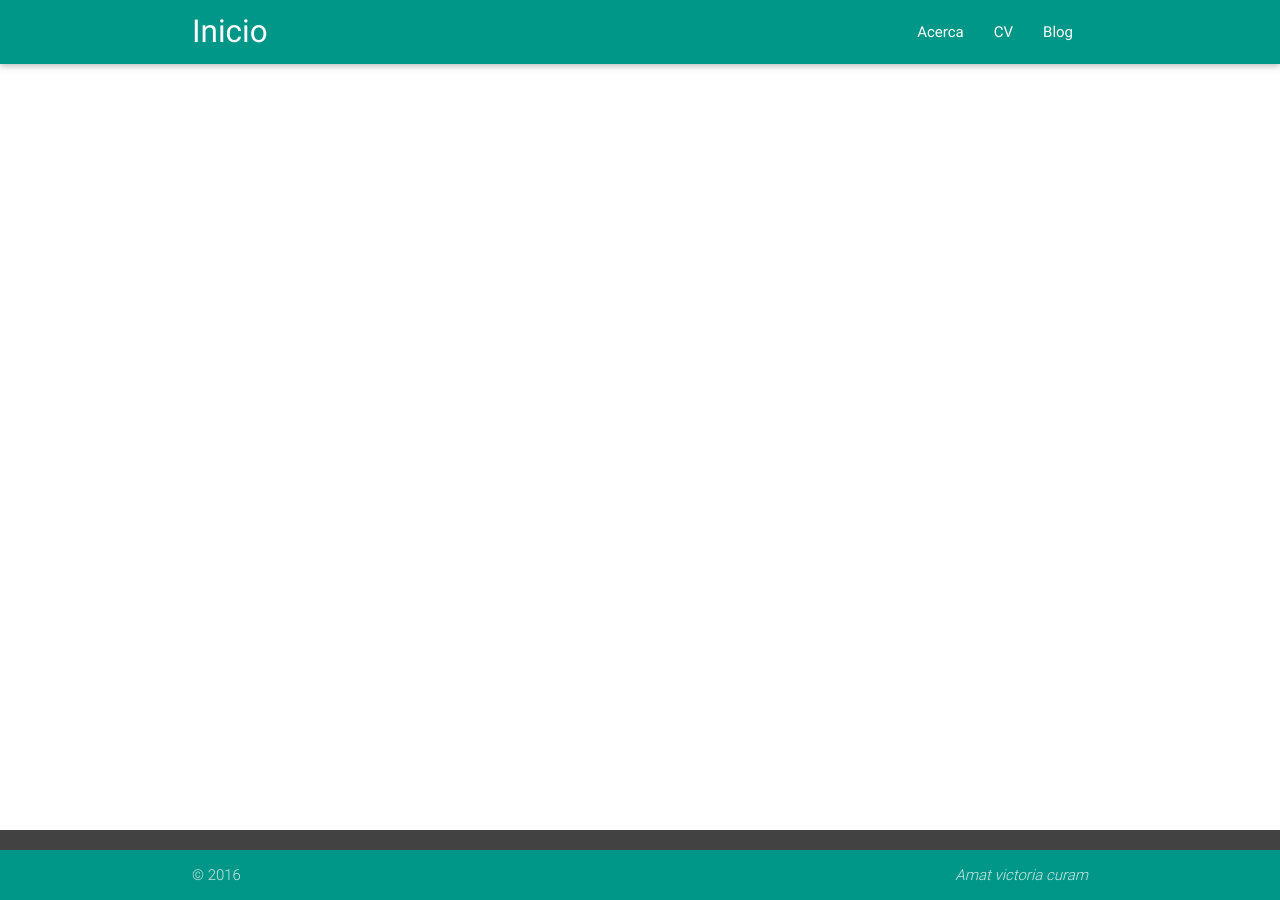
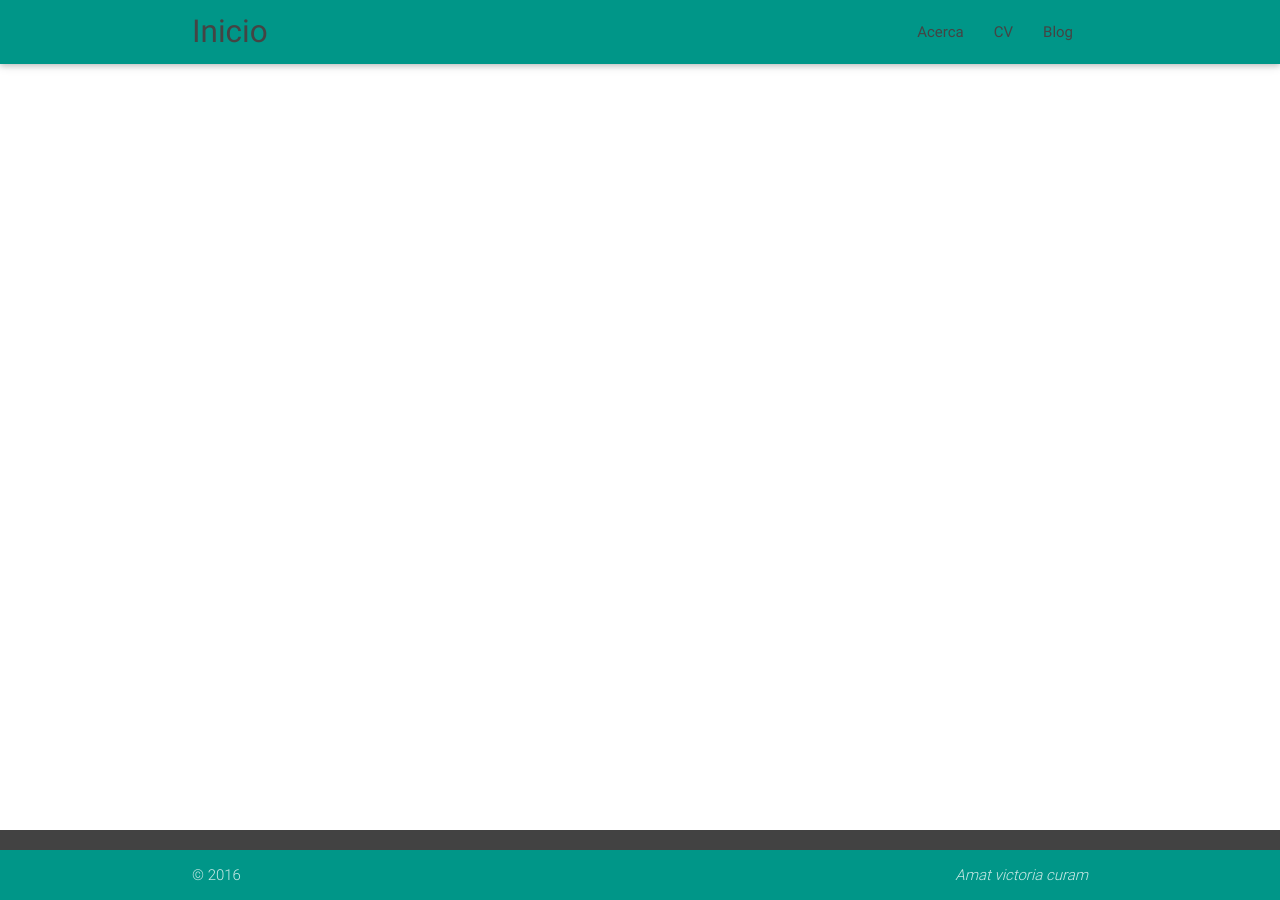
Before and after one commit to const3/const3.github.io, a Jekyll site: the page built from index.html, in a window 1280 px wide. Built offline with Jekyll 4.4.1, drawn with Linux system fonts in a browser that asks for light colours; nearby versions of some CDN libraries.

Commit message:
Update style.css

```diff
--- a/css/style.css
+++ b/css/style.css
@@ -7,3 +7,60 @@
   main {
     flex: 1 0 auto;
   }
+  /* Custom Stylesheet */
+/**
+ * Use this file to override Materialize files so you can update
+ * the core Materialize files in the future
+ *
+ * Made By MaterializeCSS.com
+ */
+
+nav ul a,
+nav .brand-logo {
+  color: #444;
+}
+
+p {
+  line-height: 2rem;
+}
+
+.button-collapse {
+  color: #26a69a;
+}
+
+.parallax-container {
+  min-height: 380px;
+  line-height: 0;
+  height: auto;
+  color: rgba(255,255,255,.9);
+}
+  .parallax-container .section {
+    width: 100%;
+  }
+
+@media only screen and (max-width : 992px) {
+  .parallax-container .section {
+    position: absolute;
+    top: 40%;
+  }
+  #index-banner .section {
+    top: 10%;
+  }
+}
+
+@media only screen and (max-width : 600px) {
+  #index-banner .section {
+    top: 0;
+  }
+}
+
+.icon-block {
+  padding: 0 15px;
+}
+.icon-block .material-icons {
+  font-size: inherit;
+}
+
+footer.page-footer {
+  margin: 0;
+}
```
